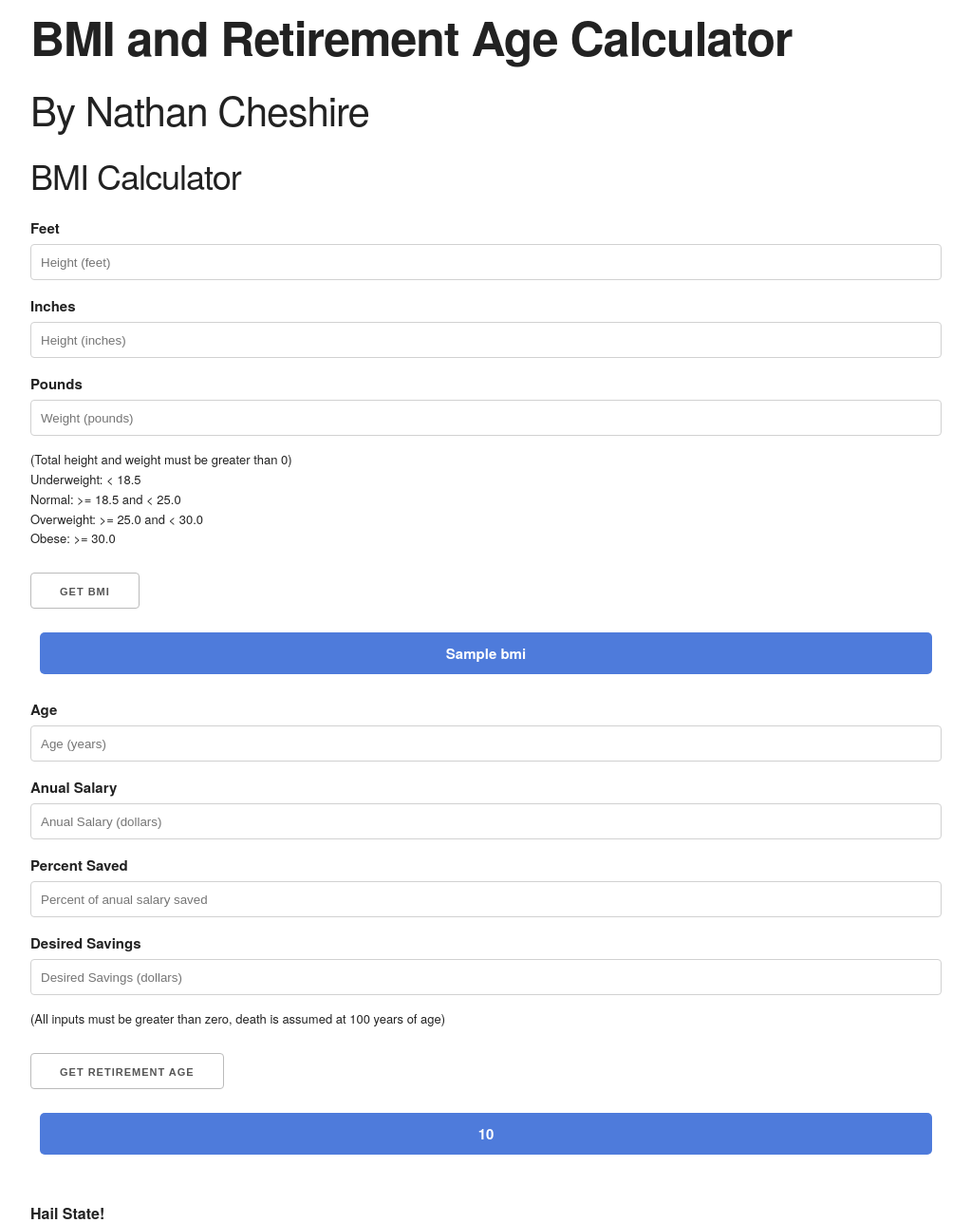
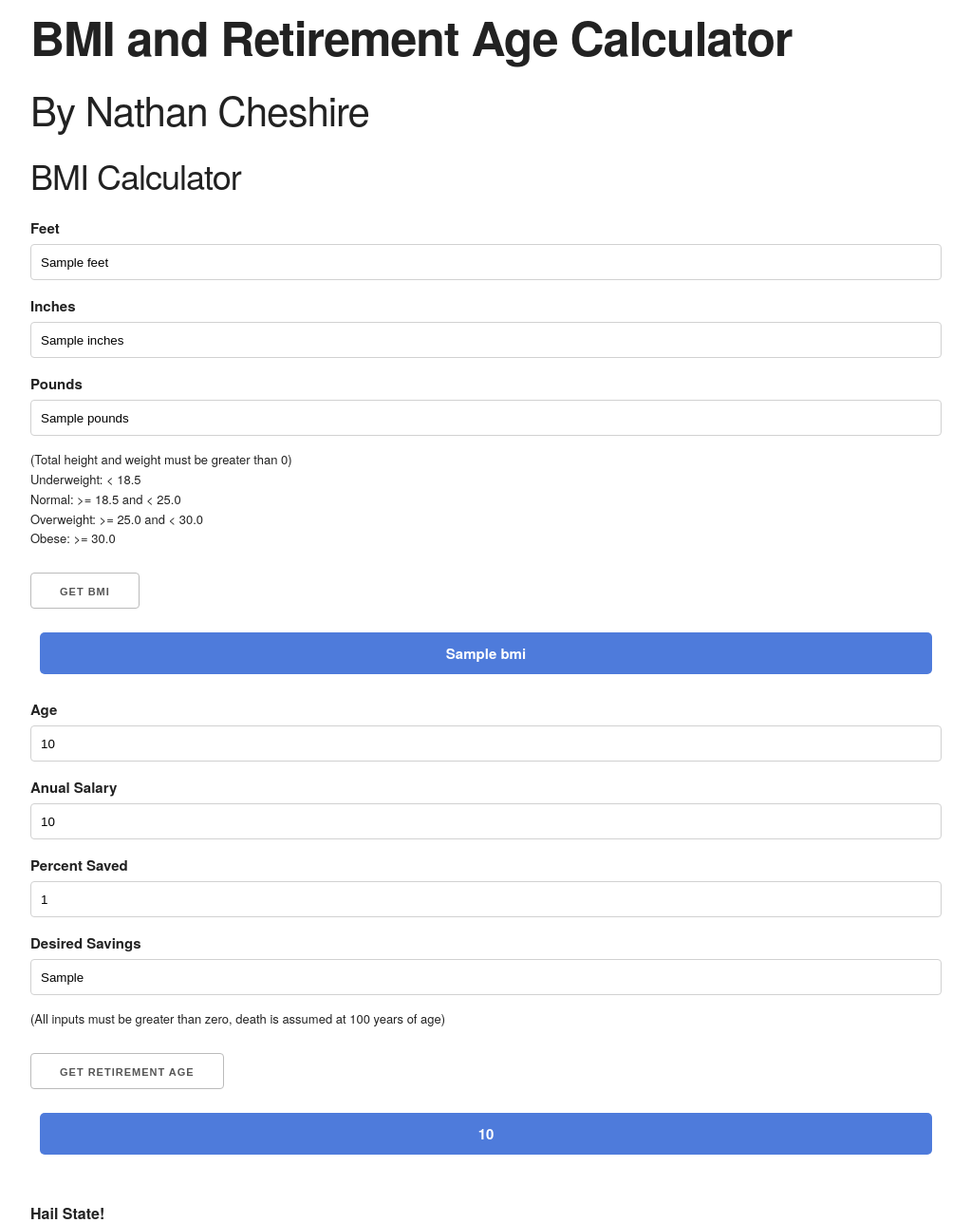
Before and after one commit to NathanCheshire/BMI_RetAge_Calculator_Pipeline, a Flask app: template src/templates/app.html in a window 1280 px wide. Shown: the top 1288 px of the page at 95% size, without its empty margins (128-1151 px from the left). Run offline with Flask 2, Linux system fonts and the light colour scheme; the template is opened without the code that fills it: most values are stand-ins (such as "Sample title", 1, 10 or a date in 2020).

Commit message:
some final changes to the UI and reseting values if a mistake was made

```diff
--- a/src/app.py
+++ b/src/app.py
@@ -17,28 +17,28 @@ def send():
 
     #what if they entered strings?
     if (not feet.isdigit()):
-        return render_template('app.html',bmi="Your feet value must be an integer")
+        return render_template('app.html',bmi="Your feet value must be an integer",feet = feet, inches = inches, pounds = pounds)
     elif (not inches.isdigit()):
-        return render_template('app.html',bmi="Your inches value must be an integer")
+        return render_template('app.html',bmi="Your inches value must be an integer",feet = feet, inches = inches, pounds = pounds)
     elif (not pounds.isdigit()):
-        return render_template('app.html',bmi="Your pounds value must be an integer")
+        return render_template('app.html',bmi="Your pounds value must be an integer",feet = feet, inches = inches, pounds = pounds)
 
     #cast to data types
     feet = int(feet)
     inches = int(inches)
-    pounds = float(pounds)
+    pounds = int(pounds)
 
     #proper number validation
     if (feet * 12 + inches <= 0):
-        return render_template('app.html',bmi="Your total height must be greater than 0")
+        return render_template('app.html',bmi="Your total height must be greater than 0",feet = feet, inches = inches, pounds = pounds)
     elif (pounds <= 0):
-        return render_template('app.html',bmi="Surely you weight something")
+        return render_template('app.html',bmi="Surely you weight something",feet = feet, inches = inches, pounds = pounds)
     elif ((feet * 12 + inches > 0) and pounds > 0):
         return render_template('app.html',bmi=
         ("%.3f" % Functions.getBMI(feet,inches,pounds))
         + " (" + Functions.getBMICategory(Functions.getBMI(feet,inches,pounds)) + ")")
     else:
-        return render_template('app.html',bmi="")
+        return render_template('app.html',bmi="",feet = feet, inches = inches, pounds = int(pounds))
 
 #todo when calculating result, don't remove field values
 #when a field value is wrong, don't remove everything either
@@ -52,13 +52,13 @@ def sendRetAge():
 
     #what if they entered strings?
     if (not age.isdigit()):
-        return render_template('app.html',retirementAge="Your age value must be an integer")
+        return render_template('app.html',retirementAge="Your age value must be an integer", age = age, anualSalary = anualSalary, percentSasved = percentSasved, desiredSavings = desiredSavings)
     elif (not anualSalary.isdigit()):
-        return render_template('app.html',retirementAge="Your salary value must be an integer")
+        return render_template('app.html',retirementAge="Your salary value must be an integer", age = age, anualSalary = anualSalary, percentSasved = percentSasved, desiredSavings = desiredSavings)
     elif (not percentSasved.isdigit()):
-        return render_template('app.html',retirementAge="Your percent saved value must be an integer")
+        return render_template('app.html',retirementAge="Your percent saved value must be an integer", age = age, anualSalary = anualSalary, percentSasved = percentSasved, desiredSavings = desiredSavings)
     elif (not desiredSavings.isdigit()):
-        return render_template('app.html',retirementAge="Your desired savings value must be an integer")
+        return render_template('app.html',retirementAge="Your desired savings value must be an integer", age = age, anualSalary = anualSalary, percentSasved = percentSasved, desiredSavings = desiredSavings)
 
     #cast to data types
     age = float(age)
@@ -67,7 +67,7 @@ def sendRetAge():
     desiredSavings = float(desiredSavings)
 
     if (age <= 0):
-        return render_template('app.html',retirementAge="I'm pretty sure you're at least 12 years old")
+        return render_template('app.html',retirementAge="I'm pretty sure you're at least 12 years old", age = age, anualSalary = anualSalary, percentSasved = percentSasved, desiredSavings = desiredSavings)
     elif (anualSalary <= 0):
         return render_template('app.html',retirementAge="If you don't make any money, then I can't do much for you")
     elif (percentSasved <= 0):
--- a/src/templates/app.html
+++ b/src/templates/app.html
@@ -46,6 +46,7 @@
             placeholder="Height (feet)"
             class="u-full-width"
             name="feet"
+            value = "{{feet}}"
           />
 
           <label for="Inches">Inches</label>
@@ -54,6 +55,7 @@
             placeholder="Height (inches)"
             class="u-full-width"
             name="inches"
+            value = "{{inches}}"
           />
 
           <label for="Pounds">Pounds</label>
@@ -62,6 +64,7 @@
             placeholder="Weight (pounds)"
             class="u-full-width"
             name="pounds"
+            value = "{{pounds}}"
           />
 
           <p style="font-weight:initial; font-size:small;">(Total height and weight must be greater than 0)<br/>Underweight: < 18.5<br/>Normal: >= 18.5 and < 25.0<br/>Overweight: >= 25.0 and < 30.0<br/>Obese: >= 30.0</p>
@@ -82,6 +85,7 @@
             placeholder="Age (years)"
             class="u-full-width"
             name="age"
+            value = "{{age}}"
           />
 
           <label for="anualSalary">Anual Salary</label>
@@ -90,6 +94,7 @@
             placeholder="Anual Salary (dollars)"
             class="u-full-width"
             name="anualSalary"
+            value = "{{anualSalary}}"
           />
 
           <label for="percentSaved">Percent Saved</label>
@@ -98,6 +103,7 @@
             placeholder="Percent of anual salary saved"
             class="u-full-width"
             name="percentSasved"
+            value = "{{percentSasved}}"
           />
 
           <label for="desiredSavings">Desired Savings</label>
@@ -106,6 +112,7 @@
             placeholder="Desired Savings (dollars)"
             class="u-full-width"
             name="desiredSavings"
+            value = "{{desiredSavings}}"
           />
           <p style="font-weight:initial; font-size:small;">(All inputs must be greater than zero, death is assumed at 100 years of age)</p>
           <input type="submit" value="Get Retirement Age"/>
```
